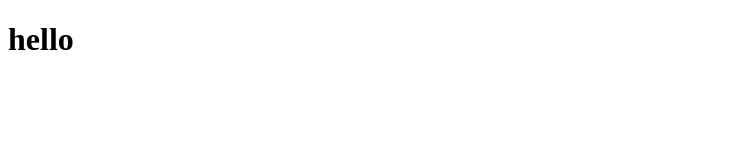
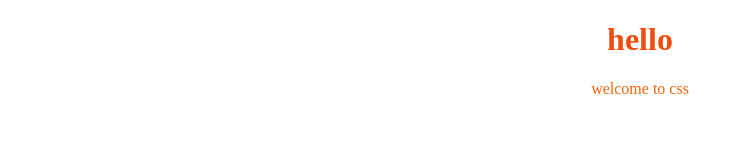
Before and after one commit to meenu2110/web-dev-proj-1, a plain HTML site: page index.html in a window 1280 px wide. Shown: the whole page, without its empty margins (0-743 px from the left). Drawn offline with Linux system fonts and the light colour scheme.

Commit message:
p tag is modified

```diff
--- a/index.html
+++ b/index.html
@@ -1,11 +1,13 @@
 <!DOCTYPE html>
 <html lang="en">
 <head>
+    <link rel="stylesheet" href="style.css">
     <meta charset="UTF-8">
     <meta name="viewport" content="width=device-width, initial-scale=1.0">
     <title>Document</title>
 </head>
 <body>
     <h1>hello</h1>
+    <p>welcome to css</p>
 </body>
 </html>
--- /dev/null
+++ b/style.css
@@ -0,0 +1,9 @@
+
+        h1{
+            color:rgb(240, 77, 12);
+            text-align:center;
+        }
+        p{
+            color:rgb(240, 102, 10);
+            text-align:center;
+        }
```
